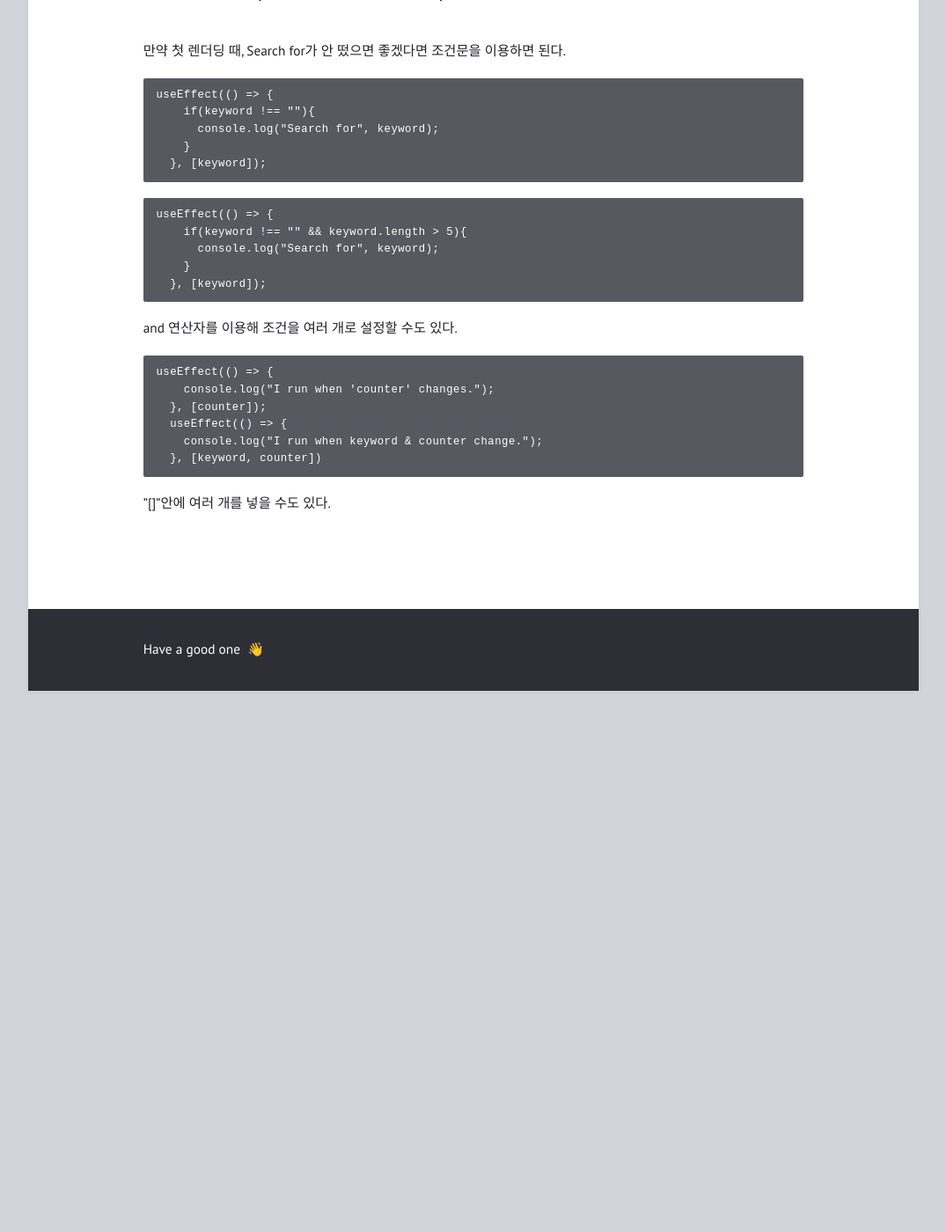
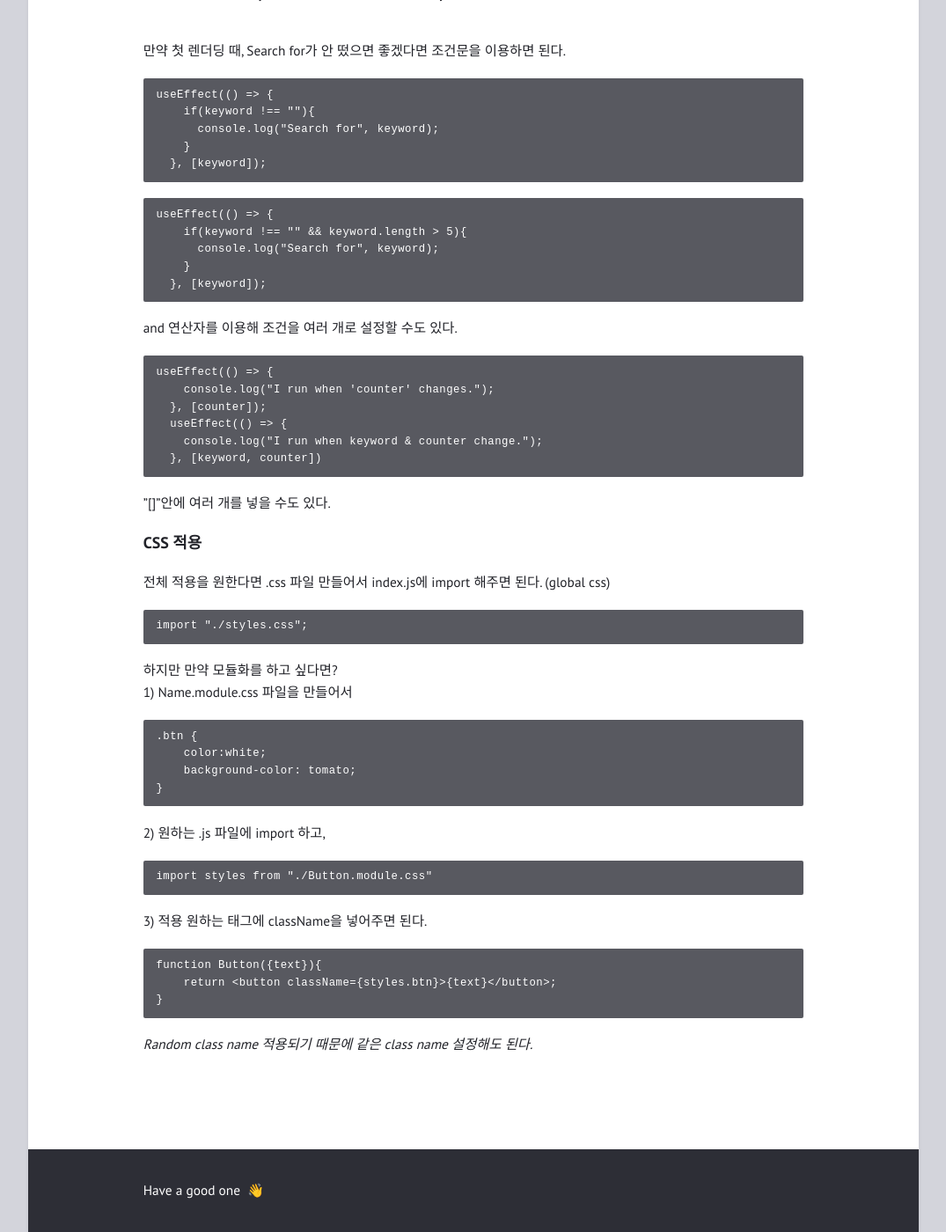
Before and after one commit to feb-dain/feb-dain.github.io, a Jekyll site: the page built from _posts/2022-09-12-basic-react.md, in a window 1280 px wide and 1400 px high, scrolled down 1864 px. Shown: the whole window at 88% size, without its empty margins (102-1177 px from the left). Built offline with Jekyll 4.4.1, drawn with Linux system fonts in a browser that asks for light colours; comment, search, counter and statistics services are not loaded; before the commit the page ends 2649 px from its top, so only the background shows below that.

Commit message:
Update 2022-09-12-basic-react.md

`````diff
--- a/_posts/2022-09-12-basic-react.md
+++ b/_posts/2022-09-12-basic-react.md
@@ -121,5 +121,34 @@ useEffect(() => {
   }, [keyword, counter])
   ````
 "[]"안에 여러 개를 넣을 수도 있다.
+<br>
+
+### CSS 적용
+전체 적용을 원한다면 .css 파일 만들어서 index.js에 import 해주면 된다. (global css)
+````
+import "./styles.css";
+````
+
+하지만 만약 모듈화를 하고 싶다면?<br>
+1) Name.module.css 파일을 만들어서
+````
+.btn {
+    color:white;
+    background-color: tomato;
+}
+````
+
+2) 원하는 .js 파일에 import 하고,
+````
+import styles from "./Button.module.css"
+````
+
+3) 적용 원하는 태그에 className을 넣어주면 된다.
+````
+function Button({text}){
+    return <button className={styles.btn}>{text}</button>;
+}
+````
+_Random class name 적용되기 때문에 같은 class name 설정해도 된다._
 
 <br>
`````
